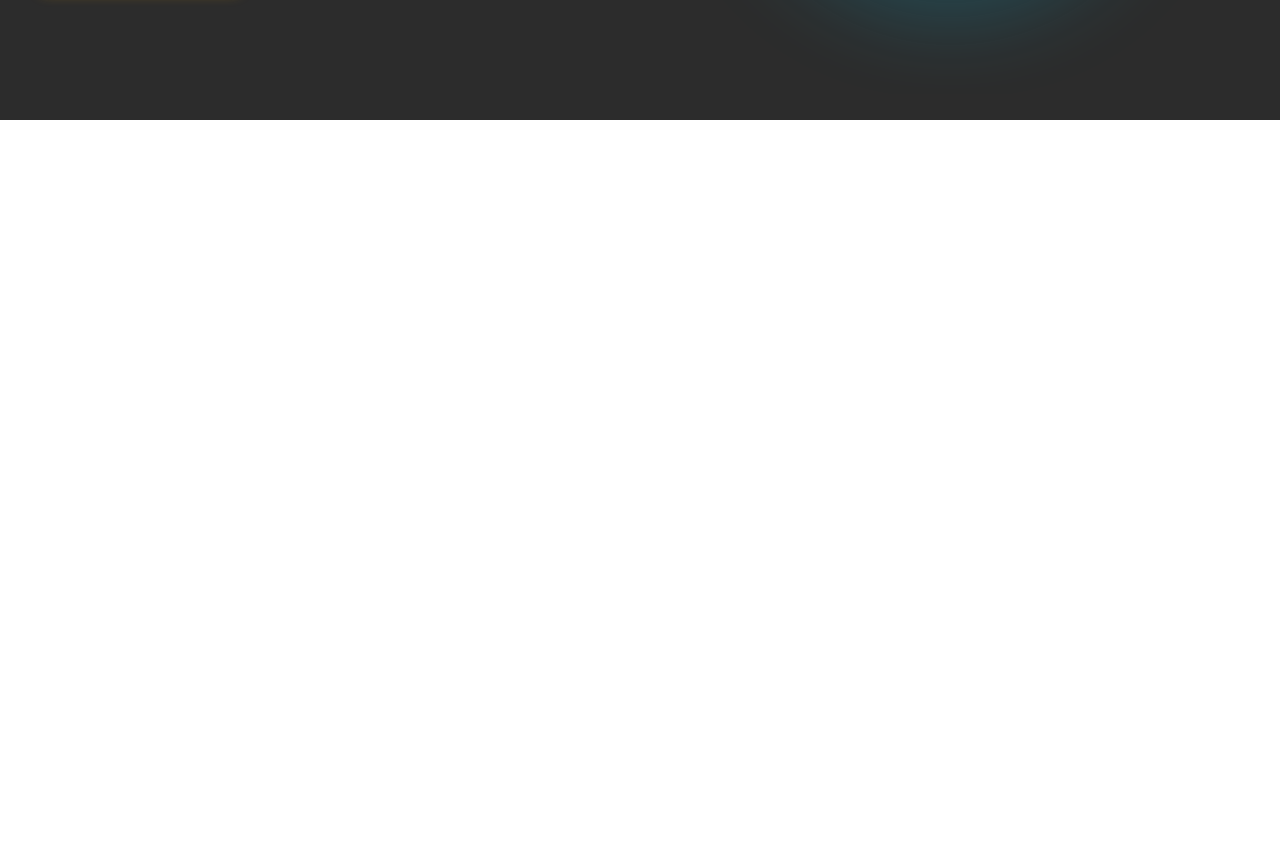
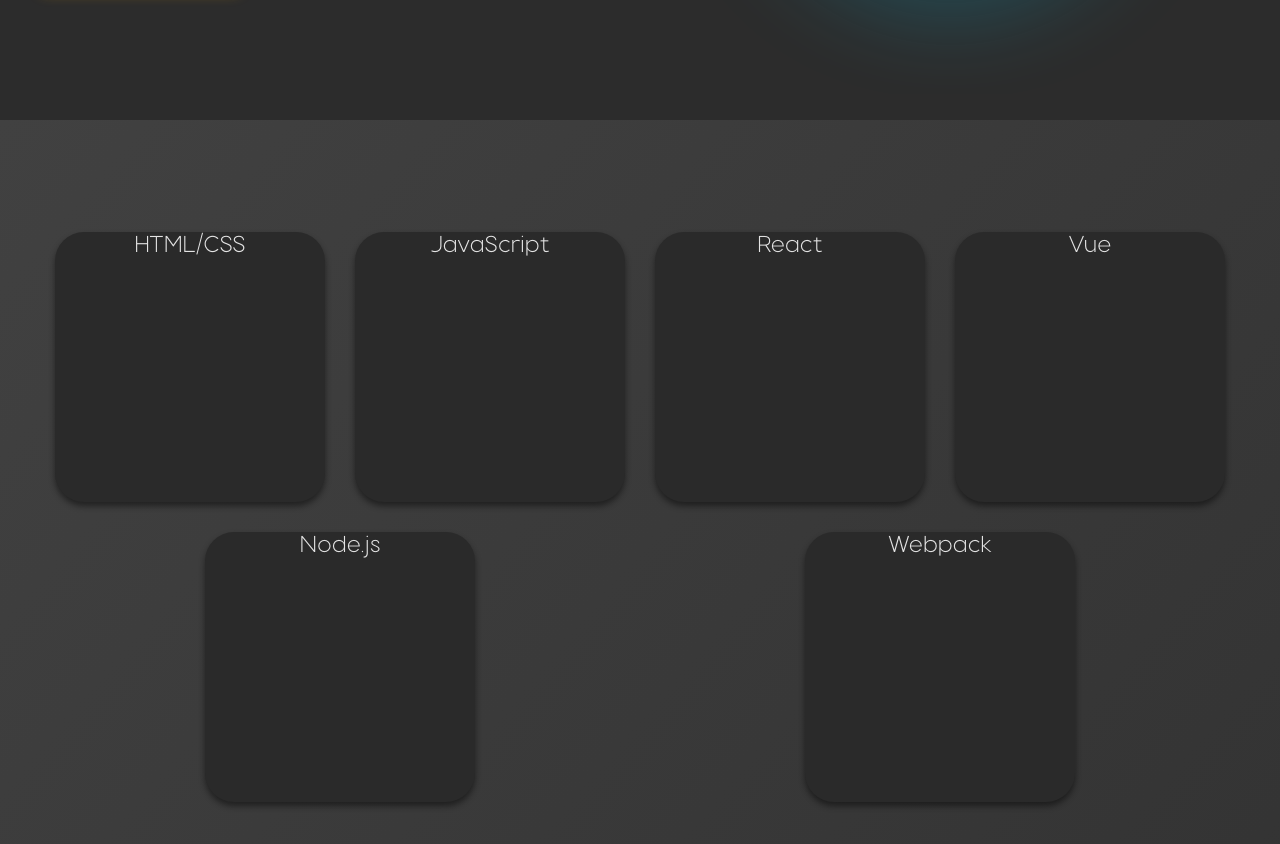
Before and after one commit to SHALFY007/myProfile, a Vue app: page / in a window 1280 px wide. Shown: the part 640-1484 px from the top of the page. Before the commit the page ends 800 px from the top, so only its background shows below. Built offline with nearby package versions, Linux system fonts and the light colour scheme.

Commit message:
Add simple card

```diff
--- a/src/App.vue
+++ b/src/App.vue
@@ -2,26 +2,34 @@
   <div class="high_part">
     <div class="container">
       <HeaderPage/>
-      <div class="high_layout">
+      <div class="high_layout" name="home">
         <ShortDescription />
         <HighDecoration />
       </div>
     </div>
 
   </div>
+  <div class="main_layout">
+    <a name="bio"></a>
+    <div class="container">
+      <SkillCards />
+    </div>
+</div>
 </template>
 
 <script>
 import HeaderPage from './components/Header.vue'
 import ShortDescription from './components/ShortDescription.vue'
 import HighDecoration from './components/HighDecoration.vue'
+import SkillCards from './components/SkillCards.vue'
 
 export default {
   name: 'App',
   components: {
     HeaderPage,
     ShortDescription,
-    HighDecoration
+    HighDecoration,
+    SkillCards
   }
 }
 </script>
@@ -50,7 +58,11 @@
   margin: 0 auto;
 }
 .high_layout {
-
   display: flex;
 }
+.main_layout {
+  min-height: 115.43rem;
+  padding-top: 7rem;
+  background: linear-gradient(130.68deg, #414141 0%, #2D2D2D 100.52%);
+}
 </style>
--- /dev/null
+++ b/src/components/SkillCard.vue
@@ -0,0 +1,36 @@
+<template>
+    <div class="skill_card">
+        <p class="skill_card_txt">{{ type.text }}</p>
+    </div>
+</template>
+
+<script>
+export default {
+    name: "SkillCard",
+    props: {
+        type: Object
+    }
+}
+</script>
+
+<style scoped>
+.skill_card {
+    width: 270px;
+    height: 270px;
+    margin-bottom: 30px;
+    background: #2A2A2A;
+    box-shadow: 0px 4px 6px rgba(0, 0, 0, 0.47);
+    border-radius: 29px;
+    align-items: center;
+}
+.skill_card_txt {
+    font-weight: 300;
+    font-style: normal;
+    font-size: 24px;
+    line-height: 29px;
+    /* text */
+    color: #E4E4E4;
+
+
+}
+</style>
--- /dev/null
+++ b/src/components/SkillCards.vue
@@ -0,0 +1,35 @@
+<template>
+    <div class="skill_cards">
+            <SkillCard v-for="i in skills" :key="i.id" :type="i" />
+    </div>
+</template>
+
+<script>
+import SkillCard from './SkillCard.vue'
+export default {
+    name: 'SkillCards',
+    components: {
+        SkillCard
+    },
+    data() {
+        return {
+            skills: [
+                {id: 1, img: '', text: 'HTML/CSS'},
+                {id: 2, img: '', text: 'JavaScript'},
+                {id: 3, img: '', text: 'React'},
+                {id: 4, img: '', text: 'Vue'},
+                {id: 5, img: '', text: 'Node.js'},
+                {id: 6, img: '', text: 'Webpack'},
+            ]
+        }
+    }
+}
+</script>
+
+<style scoped>
+.skill_cards {
+    display: flex;
+    justify-content: space-around;
+    flex-wrap: wrap;
+}
+</style>
```
